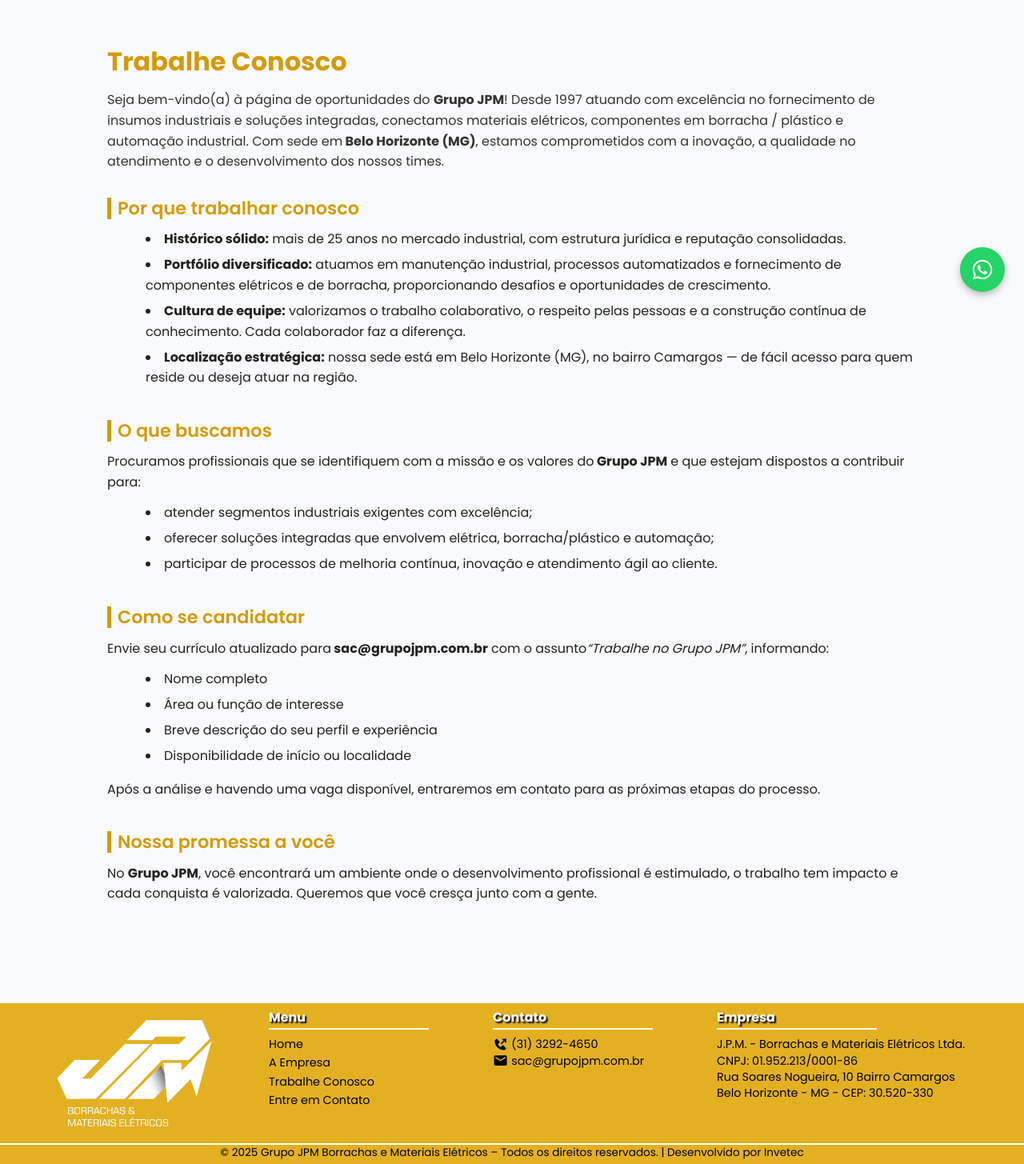
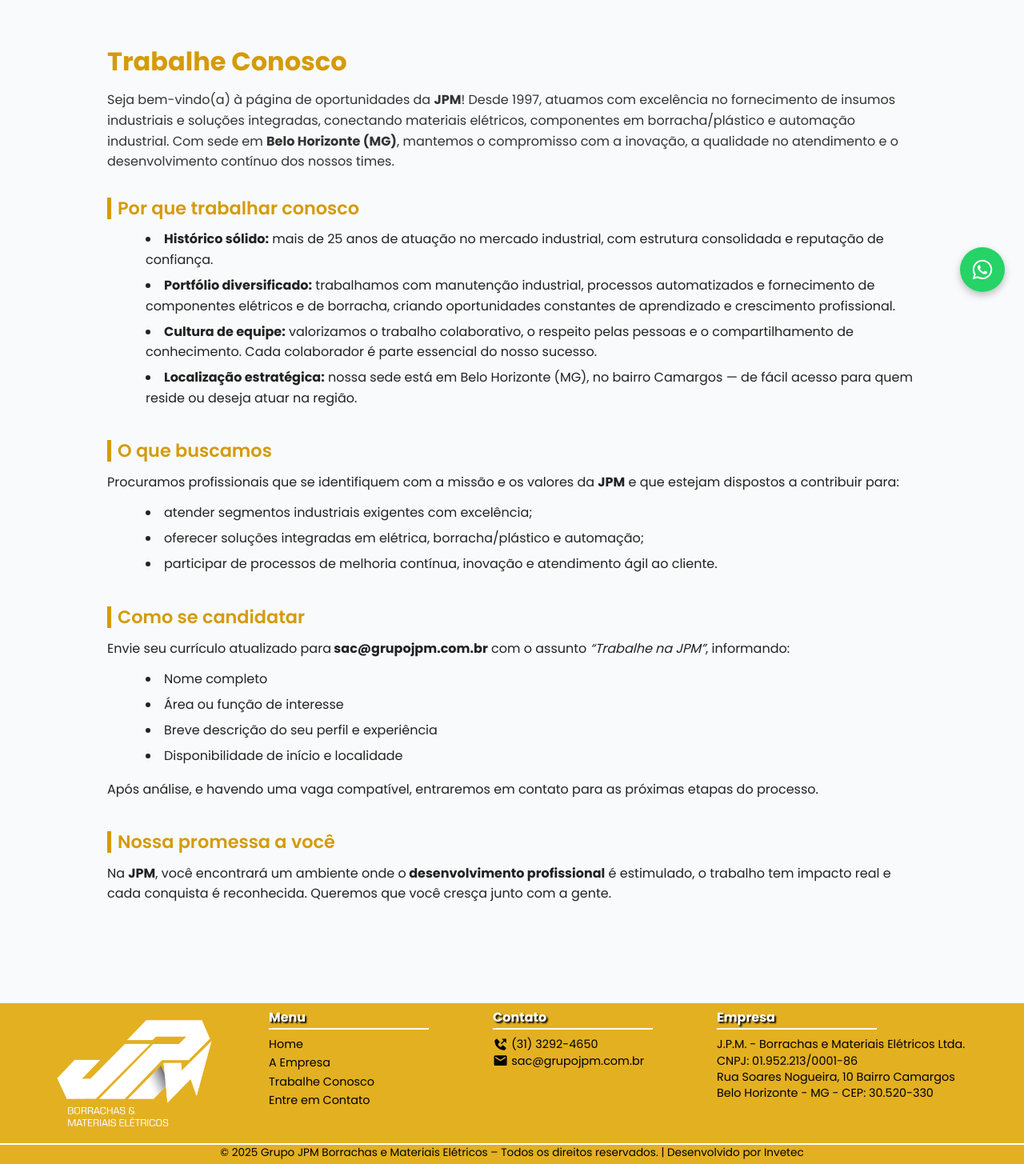
Before and after one commit to ricardo-borges13/site-grupo-jpm, a React (Vite) app: page /trabalheconosco in a window 1280 px wide. Shown: the part 411-1866 px from the top of the page at 80% size. Built offline with nearby package versions, Linux system fonts and the light colour scheme.

Commit message:
versão1.2 Melhoria do texto de Trabalhe Conosco.

```diff
--- a/package.json
+++ b/package.json
@@ -1,7 +1,7 @@
 {
   "name": "grupo-jpm",
   "private": true,
-  "version": "1.1",
+  "version": "1.2",
   "type": "module",
   "scripts": {
     "dev": "vite",
--- a/src/pages/TrabalheConosco/TrabalheConosco.tsx
+++ b/src/pages/TrabalheConosco/TrabalheConosco.tsx
@@ -16,14 +16,14 @@ export const TrabalheConosco = () => {
           <header>
             <h1>Trabalhe Conosco</h1>
             <p>
-              Seja bem-vindo(a) à página de oportunidades do{' '}
-              <strong>Grupo JPM</strong>! Desde 1997 atuando com excelência no
+              Seja bem-vindo(a) à página de oportunidades da{' '}
+              <strong>JPM</strong>! Desde 1997, atuamos com excelência no
               fornecimento de insumos industriais e soluções integradas,
-              conectamos materiais elétricos, componentes em borracha / plástico
-              e automação industrial. Com sede em
-              <strong> Belo Horizonte (MG)</strong>, estamos comprometidos com a
-              inovação, a qualidade no atendimento e o desenvolvimento dos
-              nossos times.
+              conectando materiais elétricos, componentes em borracha/plástico e
+              automação industrial. Com sede em{' '}
+              <strong>Belo Horizonte (MG)</strong>, mantemos o compromisso com a
+              inovação, a qualidade no atendimento e o desenvolvimento contínuo
+              dos nossos times.
             </p>
           </header>
 
@@ -31,19 +31,21 @@ export const TrabalheConosco = () => {
             <h2>Por que trabalhar conosco</h2>
             <ul>
               <li>
-                <strong>Histórico sólido:</strong> mais de 25 anos no mercado
-                industrial, com estrutura jurídica e reputação consolidadas.
+                <strong>Histórico sólido:</strong> mais de 25 anos de atuação no
+                mercado industrial, com estrutura consolidada e reputação de
+                confiança.
               </li>
               <li>
-                <strong>Portfólio diversificado:</strong> atuamos em manutenção
-                industrial, processos automatizados e fornecimento de
-                componentes elétricos e de borracha, proporcionando desafios e
-                oportunidades de crescimento.
+                <strong>Portfólio diversificado:</strong> trabalhamos com
+                manutenção industrial, processos automatizados e fornecimento de
+                componentes elétricos e de borracha, criando oportunidades
+                constantes de aprendizado e crescimento profissional.
               </li>
               <li>
                 <strong>Cultura de equipe:</strong> valorizamos o trabalho
-                colaborativo, o respeito pelas pessoas e a construção contínua
-                de conhecimento. Cada colaborador faz a diferença.
+                colaborativo, o respeito pelas pessoas e o compartilhamento de
+                conhecimento. Cada colaborador é parte essencial do nosso
+                sucesso.
               </li>
               <li>
                 <strong>Localização estratégica:</strong> nossa sede está em
@@ -57,15 +59,14 @@ export const TrabalheConosco = () => {
             <h2>O que buscamos</h2>
             <p>
               Procuramos profissionais que se identifiquem com a missão e os
-              valores do
-              <strong> Grupo JPM</strong> e que estejam dispostos a contribuir
-              para:
+              valores da <strong>JPM</strong> e que estejam dispostos a
+              contribuir para:
             </p>
             <ul>
               <li>atender segmentos industriais exigentes com excelência;</li>
               <li>
-                oferecer soluções integradas que envolvem elétrica,
-                borracha/plástico e automação;
+                oferecer soluções integradas em elétrica, borracha/plástico e
+                automação;
               </li>
               <li>
                 participar de processos de melhoria contínua, inovação e
@@ -79,27 +80,27 @@ export const TrabalheConosco = () => {
             <p>
               Envie seu currículo atualizado para
               <strong> sac@grupojpm.com.br</strong> com o assunto
-              <em>“Trabalhe no Grupo JPM”</em>, informando:
+              <em> “Trabalhe na JPM”</em>, informando:
             </p>
             <ul>
               <li>Nome completo</li>
               <li>Área ou função de interesse</li>
               <li>Breve descrição do seu perfil e experiência</li>
-              <li>Disponibilidade de início ou localidade</li>
+              <li>Disponibilidade de início e localidade</li>
             </ul>
             <p>
-              Após a análise e havendo uma vaga disponível, entraremos em
-              contato para as próximas etapas do processo.
+              Após análise, e havendo uma vaga compatível, entraremos em contato
+              para as próximas etapas do processo.
             </p>
           </section>
 
           <section>
             <h2>Nossa promessa a você</h2>
             <p>
-              No <strong>Grupo JPM</strong>, você encontrará um ambiente onde o
-              desenvolvimento profissional é estimulado, o trabalho tem impacto
-              e cada conquista é valorizada. Queremos que você cresça junto com
-              a gente.
+              Na <strong>JPM</strong>, você encontrará um ambiente onde o
+              <strong> desenvolvimento profissional</strong> é estimulado, o
+              trabalho tem impacto real e cada conquista é reconhecida. Queremos
+              que você cresça junto com a gente.
             </p>
           </section>
         </S.Container>
```
